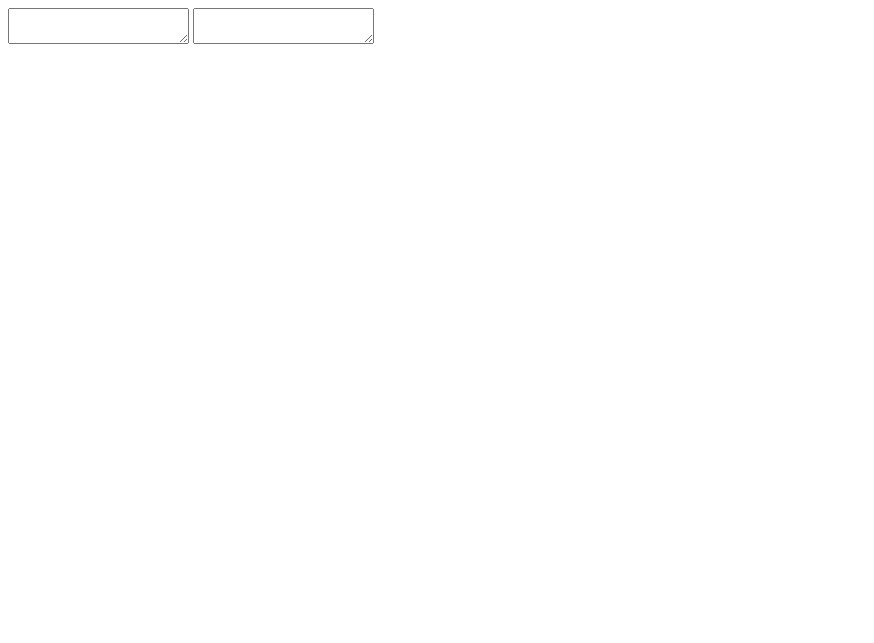
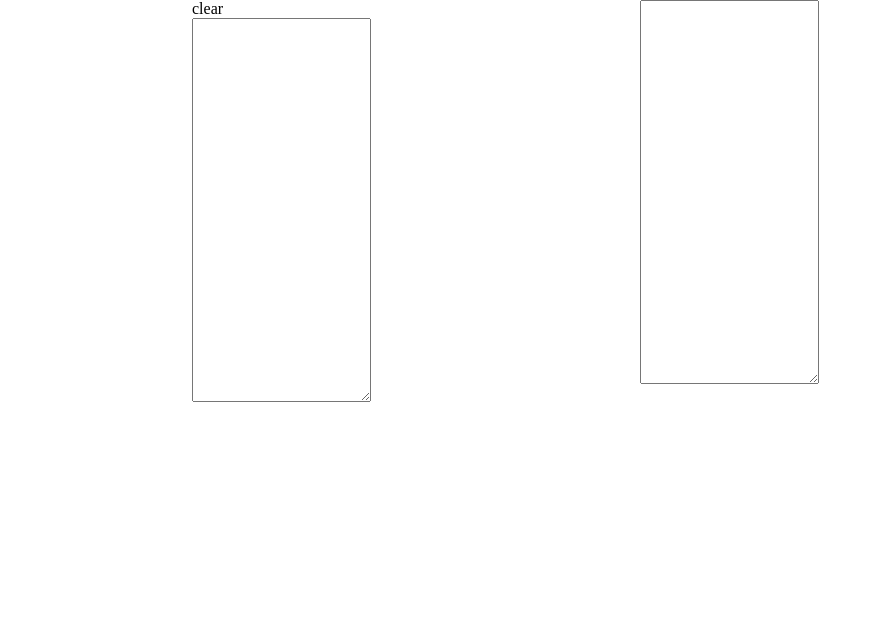
Before and after one commit to IEXPECTATION/wisp, a website: page src/markdown/demo/index.html in a window 1280 px wide. Shown: the whole page, without its empty margins (0-874 px from the left). Drawn offline with Linux system fonts and the light colour scheme.

Commit message:
chore: Working on demo of makrdown parser.

```diff
--- a/src/markdown/demo/index.html
+++ b/src/markdown/demo/index.html
@@ -8,8 +8,19 @@
 </head>
 
 <body>
-  <textarea class="raw"></textarea>
-  <textarea class="product"></textarea>
+  <div class="container">
+    <div class="row">
+      <div class="box">
+        <p><a>clear</a></p>
+        <textarea class="raw"></textarea>
+      </div>
+    </div>
+    <div class="row">
+      <div class="box">
+        <textarea class="product"></textarea>
+      </div>
+    </div>
+  </div>
 </body>
 
 </html>
--- a/src/markdown/demo/style.css
+++ b/src/markdown/demo/style.css
@@ -0,0 +1,31 @@
+* {
+  margin: 0;
+  padding: 0;
+}
+
+body {
+  width: 100%;
+  height: 100%;
+}
+
+.container {
+  width: 70%;
+  height: 80%;
+  display: flex;
+  margin: 0 15%;
+}
+
+.row {
+  width: 100%;
+  height: 100%;
+}
+
+.box {
+  width: 100%;
+  height: 100%;
+}
+
+.box textarea {
+  height: 60%;
+  width: 40%;
+}
--- a/src/markdown/parser.ts
+++ b/src/markdown/parser.ts
@@ -194,7 +194,7 @@ export class Parser {
     if (context.text[context.index + 1] != '`') {
       root.SetChild(this.codeSpanRuleI(context));
     } else {
-      this.codeSpanRuleII(context);
+      root.SetChild(this.codeSpanRuleII(context));
     }
 
     return true;
@@ -244,7 +244,7 @@ export class Parser {
   }
 
   private codeSpanRuleII(context: { index: number, text: string }) {
-    return false;
+    return new Node(NodeTag.CodeSpan);
   }
 
   private softbreak(root: Node, context: { index: number, text: string }) {
--- a/src/markdown/renderer.ts
+++ b/src/markdown/renderer.ts
@@ -1,4 +1,3 @@
-import { text } from "stream/consumers";
 import { Node, NodeTag } from "./nodes";
 import { EOL } from "os";
 
```
